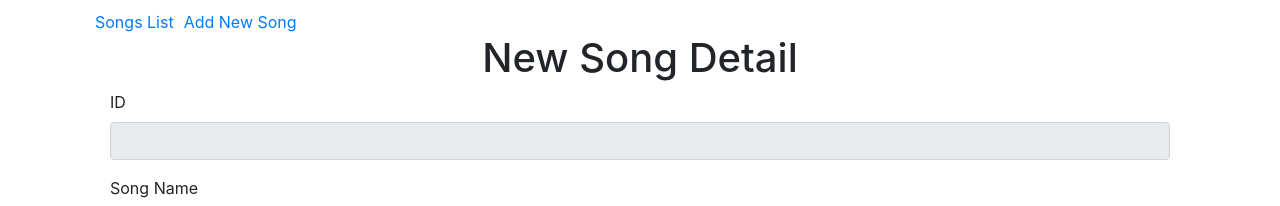
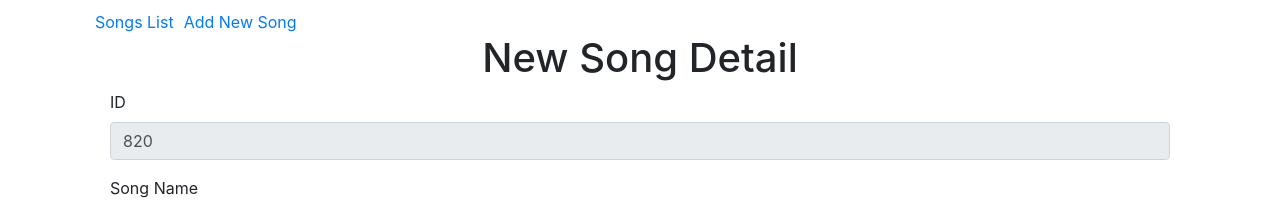
Before and after one commit to sureshjsweb/songs-list, a React (Create React App) app: page /edit in a window 1280 px wide. Shown: the top 206 px of the page. Built offline with nearby package versions, Linux system fonts and the light colour scheme.

Commit message:
latest code

```diff
--- a/src/components/DataTable/DataTable.js
+++ b/src/components/DataTable/DataTable.js
@@ -6,7 +6,7 @@ import Search from './../Search/Search';
 import Table from './../Table/Table';
 import Pagination from '../Pagination/Pagination';
 
-const DataTable = ({ list, setMode }) => {
+const DataTable = ({ list, setMode, mode }) => {
 
   const [pageSize, setPageSize] = useState(DEFAULT_PAGESIZE);
   const [pageItem, setPageItem] = useState(DEFAULT_PAGEITEM);
@@ -33,7 +33,7 @@ const DataTable = ({ list, setMode }) => {
           dValue={DEFAULT_PAGESIZE}></Select>
       </section>
       <section>
-        <Table pageItem={pageItem} setPageItem={setPageItem} customStyle={{ width: '300px' }} list={list} pageSize={pageSize} setMode={setMode}></Table>
+        <Table pageItem={pageItem} setPageItem={setPageItem} customStyle={{ width: '300px' }} list={list} pageSize={pageSize} mode={mode} setMode={setMode}></Table>
       </section>
       <section style={{ textAlign: 'right' }}>
         <Pagination pageItem={pageItem} setPageItem={setPageItem} pageSize={pageSize} list={list}></Pagination>
--- a/src/components/Home/Home.js
+++ b/src/components/Home/Home.js
@@ -29,13 +29,13 @@ const Home = ({ list }) => {
                 </nav>
                 <Switch>
                     <Route path="/new">
-                        <NewForm mode></NewForm>
+                        <NewForm mode={mode} setMode={setMode}></NewForm>
                     </Route>
                     <Route path="/edit">
-                        <NewForm mode></NewForm>
+                        <NewForm mode={mode} setMode={setMode}></NewForm>
                     </Route>
                     <Route path="/">
-                        <DataTable list={list} setMode={setMode} />
+                        <DataTable list={list} mode={mode} setMode={setMode} />
                     </Route>
                 </Switch>
             </div>
--- a/src/components/NewForm/NewForm.js
+++ b/src/components/NewForm/NewForm.js
@@ -1,16 +1,21 @@
-import { useState } from 'react';
+import { useEffect, useState } from 'react';
 import PropTypes from "prop-types";
-import { useLocation } from 'react-router-dom';
+import { useHistory, useLocation } from 'react-router-dom';
 
-const NewForm = ({ mode }) => {
+const NewForm = ({ mode, setMode }) => {
     const location = useLocation();
-    const [song, setSong] = useState(mode === 'NEW' ? {
+    const history = useHistory();
+    let row = {
         id: Math.floor(Math.random() * 1000),
         song_name: '',
         album_name: '',
         lyric_text: '',
         vote: 0
-    } : { ...location.state });
+    };
+    if (location && location.state) {
+        row = { ...location.state };
+    }
+    const [song, setSong] = useState(row);
 
     let title = (mode === 'EDIT') ? "Edit Song Detail" : "New Song Detail";
 
@@ -22,9 +27,17 @@ const NewForm = ({ mode }) => {
 
     const onUpdate = (e) => {
         e.preventDefault();
-        // setPageItem([...pageItem.filter(it => it.id !== song.id), { ...song }]);
-        // setEdit('');
+        setMode('');
+        history.push({ pathname: '/', state: { ...song } });
     };
+
+    const onCancel = () => {
+        history.push({ pathname: '/' });
+    }
+
+    useEffect(() => {
+
+    }, [song])
 
     return (
         <form>
@@ -47,7 +60,7 @@ const NewForm = ({ mode }) => {
                     <input type="text" className="form-control" value={song.lyric_text} onChange={set('lyric_text')} />
                 </div>
                 <div className="col-12">
-                    <button className="btn btn-primary" type="submit" onClick={onUpdate}>{mode === 'EDIT' ? 'Update' : 'Save'}</button><button className="btn btn-danger" type="submit">Cancel</button>
+                    <button className="btn btn-primary" type="submit" onClick={onUpdate}>{mode === 'EDIT' ? 'Update' : 'Save'}</button><button className="btn btn-danger" type="submit" onClick={onCancel}>Cancel</button>
                 </div>
             </div>
         </form>
--- a/src/components/Pagination/Pagination.js
+++ b/src/components/Pagination/Pagination.js
@@ -2,11 +2,11 @@ import { useEffect, useState } from 'react';
 import { fetchNItems } from './../../utils/Utils.service';
 
 const Pagination = ({ pageItem, setPageItem, pageSize, list }) => {
-    const [page, setPage] = useState(0);
+    const [page, setPage] = useState(1);
     const remainder = list.length % pageSize;
     const noOfPages = (list.length / pageSize) + (remainder ? 1 : 0);
     const pages = [];
-
+    console.log('From Pagination: ', pageItem);
     for (let i = 1; i <= noOfPages; i++) {
         pages.push(i);
     }
--- a/src/components/Table/Table.js
+++ b/src/components/Table/Table.js
@@ -1,13 +1,15 @@
 import { FontAwesomeIcon } from '@fortawesome/react-fontawesome';
 import { faThumbsUp, faThumbsDown } from '@fortawesome/fontawesome-free-solid';
+import { useHistory, useLocation } from 'react-router-dom';
+import { useEffect } from 'react';
 import { CompareAlbumName, CompareSongName, CompareLyric } from '../../utils/Utils.service';
 import Filter from './../Filter/Filter';
-import { useHistory } from 'react-router-dom';
 
-const Table = ({ customStyle, pageItem, setPageItem, list, pageSize, setMode }) => {
-
+const Table = ({ customStyle, pageItem, setPageItem, list, pageSize, setMode, mode }) => {
     let voteStyle = { cursor: 'pointer' };
     const history = useHistory();
+    const location = useLocation();
+
     const onEdit = (row) => {
         setMode('EDIT');
         history.push({ pathname: '/edit', state: row });
@@ -31,6 +33,13 @@ const Table = ({ customStyle, pageItem, setPageItem, list, pageSize, setMode })
         pageItem[i] = { ...tempRow }
         setPageItem([...pageItem]);
     }
+
+    useEffect(() => {
+        // let id = parseInt(location.state.id);
+        // let newData = [{ ...location.state }, ...pageItem.filter(it => it.id !== id)];
+        // console.log(newData);
+        // setPageItem([...newData]);
+    }, [mode])
 
     return (
         <>
```
